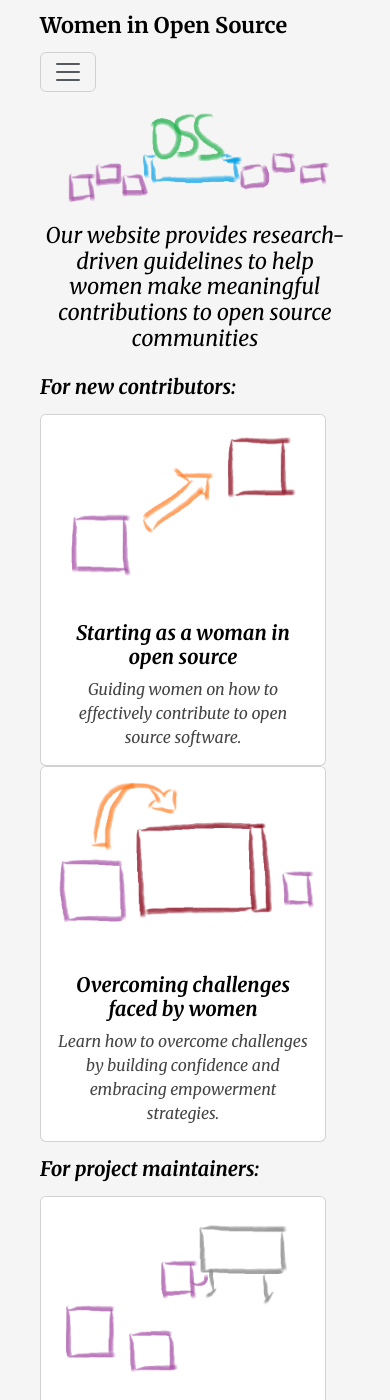
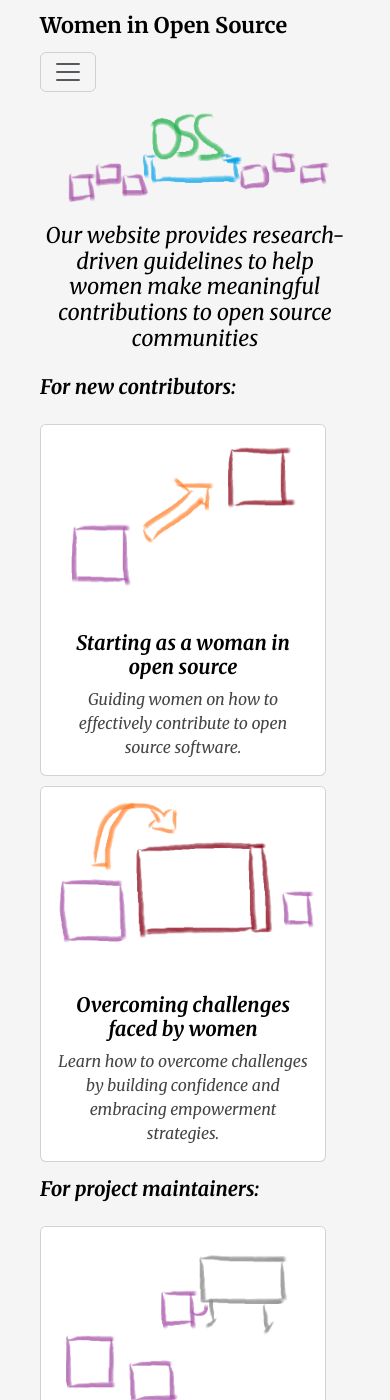
Before and after one commit to lsurobotics/womeninoss.com, a Jekyll site: the page built from index.html, in a window 390 px wide and 1400 px high. Built offline with Jekyll 4.4.1, drawn with Linux system fonts in a browser that asks for light colours; nearby versions of some CDN libraries.

Commit message:
Making the mobile version better

```diff
--- a/_layouts/default.html
+++ b/_layouts/default.html
@@ -26,7 +26,7 @@
                 <a class="nav-link" href="{{ site.url }}/about"><h5>About</h5></a>
               </li>
               <li class="nav-item">
-                <a class="nav-link" href="{{ site.url }}/about"><h5>Contribute</h5></a>
+                <a class="nav-link" href="https://github.com/lsurobotics/womeninoss"><h5>Contribute</h5></a>
               </li>
             </ul>
       </div>
--- a/css/default.css
+++ b/css/default.css
@@ -23,6 +23,10 @@ body {
     margin-bottom: 15px;
 }
 
+.card {
+    margin-top: 10px;
+}
+
 .card-title {
     color: black !important;
     font-weight: bold;
@@ -44,4 +48,8 @@ body {
         padding-left: 5%;
         padding-right: 5%;
     }
+
+    .card {
+        margin-top: 0px;
+    }
 }
```
Also changed, not shown: 3 other files.
